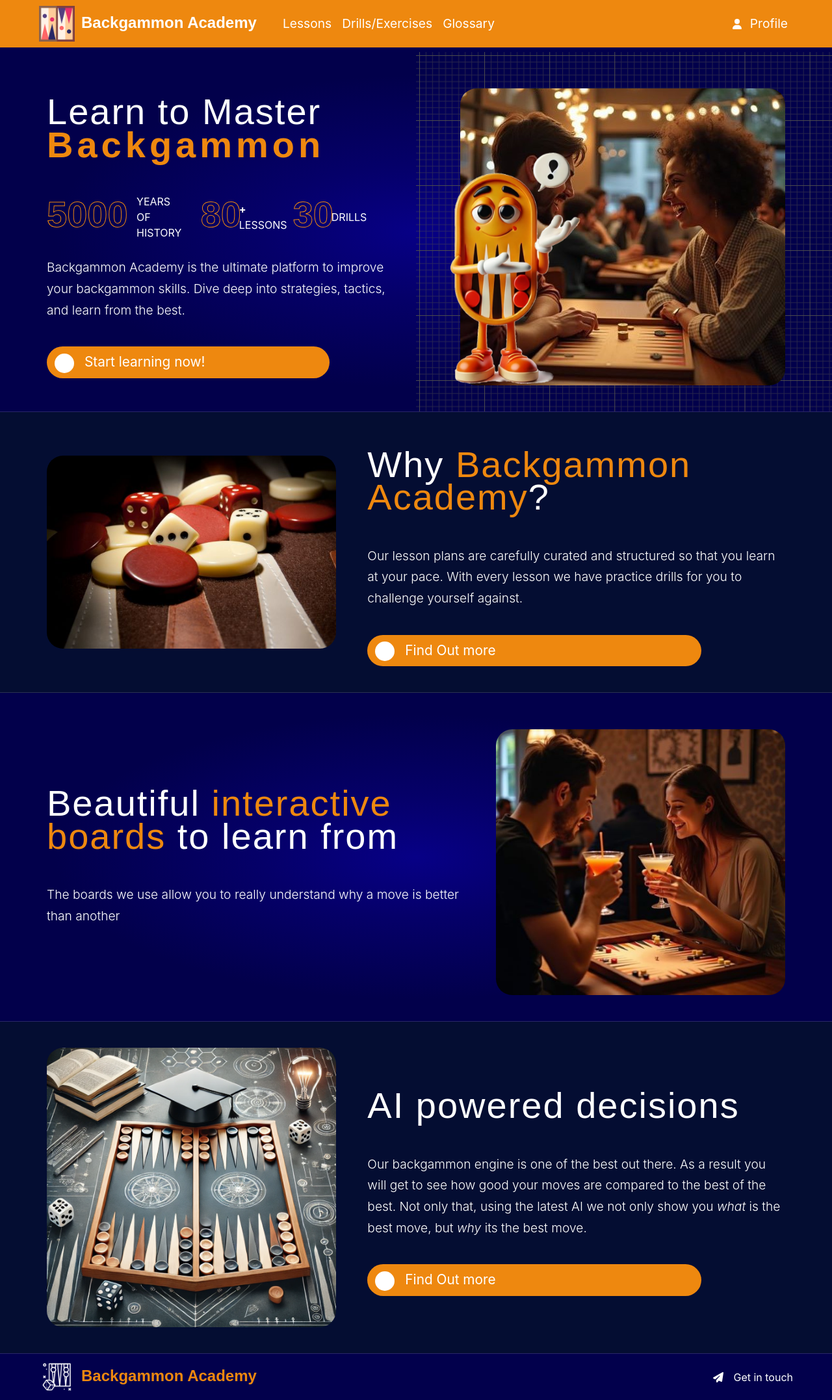
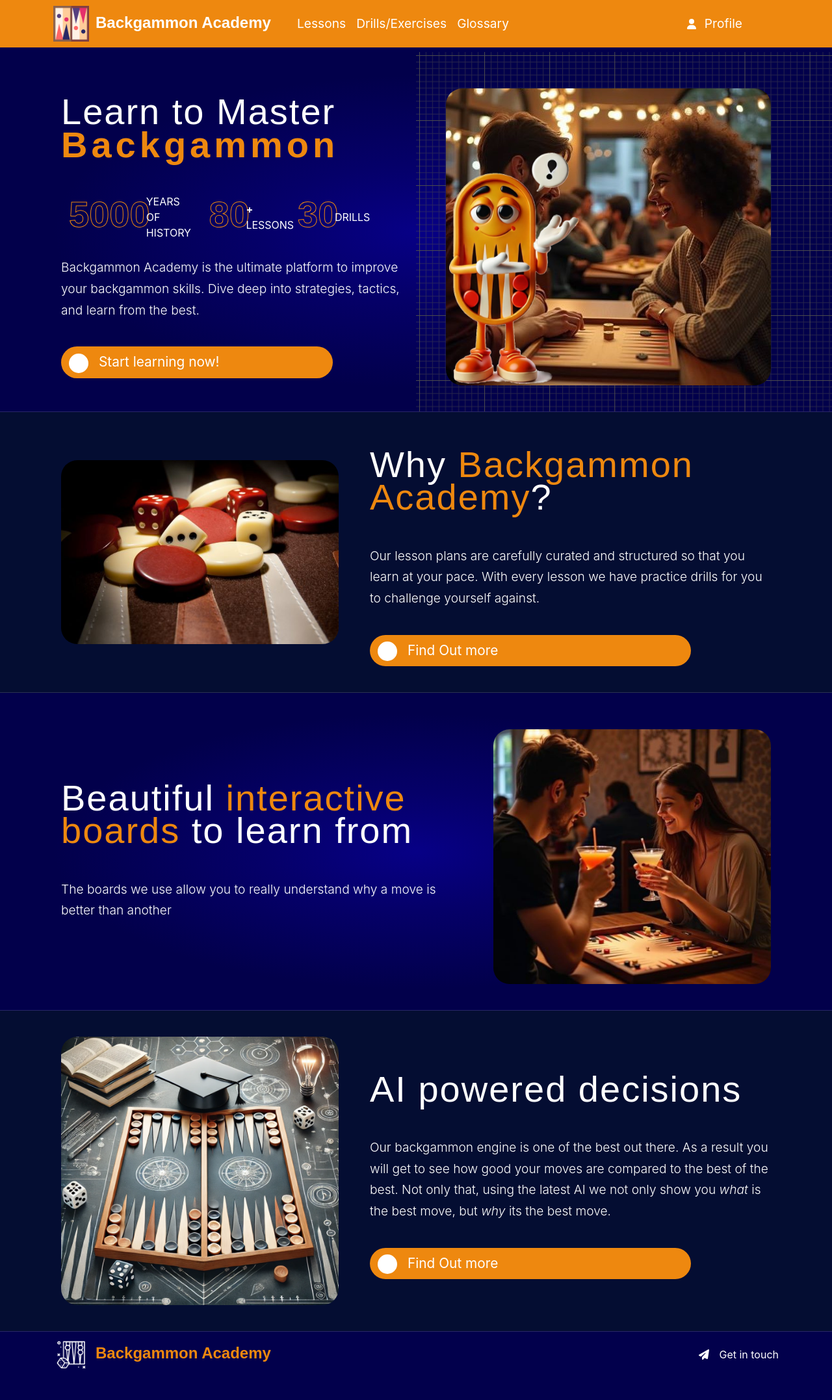
Before and after one commit to olenadm/TheGame, a React (Create React App) app in the folder dev-package/frontend/: page / in a window 1280 px wide. Shown: the whole page at 65% size. After the commit the page ends 2120 px from the top, so only its background shows below. Built offline with nearby package versions, Linux system fonts and the light colour scheme; no server answers; a web font is replaced by a local one.

Commit message:
Layout changes

```diff
--- a/dev-package/frontend/src/App.js
+++ b/dev-package/frontend/src/App.js
@@ -15,7 +15,6 @@ import Menu from "./components/Menu";
 import Footer from "./components/Footer";
 import Home from "./components/Home";
 import { ProfileProvider } from "./contexts/ProfileContext";
-
 
 import DrillDetail from "./components/DrillDetail";
 import { BglogProvider } from "./contexts/BgLogContext";
@@ -38,10 +37,9 @@ function App() {
     <BglogProvider>
       <ProfileProvider>
         <Router>
-
           <Menu isLoggedIn={isLoggedIn} />{" "}
           {/* Pass isLoggedIn to show/hide login/profile buttons */}
-            <div className="app-content">
+          <div className="app-content position-relative">
             <Routes>
               <Route path="/" element={<Home />} />
               <Route path="/editor" element={<Editor />} />
@@ -51,15 +49,11 @@ function App() {
               />
               <Route
                 path="/lessons"
-                  element={
-                    isLoggedIn ? <LessonList /> : <Navigate to="/login" />
-                  }
+                element={isLoggedIn ? <LessonList /> : <Navigate to="/login" />}
               />
               <Route
                 path="/drills"
-                  element={
-                    isLoggedIn ? <DrillList /> : <Navigate to="/login" />
-                  }
+                element={isLoggedIn ? <DrillList /> : <Navigate to="/login" />}
               />
               <Route
                 path="/drills/:glossaryId"
@@ -85,9 +79,8 @@ function App() {
               />
               <Route path="*" element={<Navigate to="/" />} />
             </Routes>
+            <Footer />
           </div>
-            <Footer />
-
         </Router>
       </ProfileProvider>
     </BglogProvider>
--- a/dev-package/frontend/src/components/Board.jsx
+++ b/dev-package/frontend/src/components/Board.jsx
@@ -90,7 +90,7 @@ const Board = ({ xgid, theme }) => {
 
     return (<>
         <div className="board-wrapper" ref={boardRef}></div>
-        <div id="idInput"><input type="search" id="main-xgid" name="main-xgid" title="XGID" value={feedbackXGID}/></div>
+        {/* <div id="idInput"><input type="search" id="main-xgid" name="main-xgid" title="XGID" value={feedbackXGID}/></div>*/}
     </>);
 };
 
--- a/dev-package/frontend/src/components/DrillDetail.jsx
+++ b/dev-package/frontend/src/components/DrillDetail.jsx
@@ -1,6 +1,6 @@
 import React, { useState, useEffect, useContext } from "react";
 import { useParams, useNavigate, useLocation } from "react-router-dom";
-import { Container, Card, Button, Col, Row } from "react-bootstrap";
+import { Container, Card, Col, Row } from "react-bootstrap";
 import Board from "./Board"; // Import the Board component
 import BoardChoices from "./choices/BoardChoices"; // Import Options
 import axios from "axios";
@@ -102,8 +102,10 @@ const DrillDetail = () => {
   if (!drill) return <div>Loading...</div>;
 
   return (
-    <Container className="mt-5">
+    <Container>
       <section className="section-dark section pt-4 lesson">
+      <Card className="mt-4">
+      <Card.Header>
         <Row className="align-items-center justify-content-between">
           <Col xs={6}>
             <button
@@ -131,30 +133,22 @@ const DrillDetail = () => {
                 </button>
           </Col>
         </Row>
-        <Card className="mt-4">
-          <Card.Header as="h2">Drill Practice - {section}</Card.Header>
+        </Card.Header>
+
+
           <Card.Body>
+          <h2 className='mb-3'>Drill Practice - {section}</h2>
             <Row>
               <Col md={8} className="board-container">
                 <Row>
                   {drill.XGID && <Board xgid={drill.XGID} theme={theme} />}{" "}
                   {/* Display the board */}
                 </Row>
-                <button
-                  className="btn btn-success"
-                  onClick={nextDrill}
-                  disabled={false}
-                >
-                  Next Drill
-                  <FontAwesomeIcon
-                icon={faArrowRight}
-                style={{ marginLeft: "7px", fontSize: "1rem" }}
-              />
-                </button>
+
               </Col>
               <Col md={4} className="info-container">
                 <Card.Text>{drill.Comment}</Card.Text> {/* Drill description */}
-                <Card.Text>{drill.XGID}</Card.Text>
+
                 {bglogLoaded && (
                   <BoardChoices
                     moveData={bestMoveData}
--- a/dev-package/frontend/src/components/Footer.jsx
+++ b/dev-package/frontend/src/components/Footer.jsx
@@ -4,9 +4,10 @@ import { FontAwesomeIcon } from "@fortawesome/react-fontawesome";
 import { faPaperPlane } from "@fortawesome/free-solid-svg-icons";
 const Footer = (isLoggedIn) => {
   return (
-    <Container className="py-2 footer" fluid>
-      <Row className="align-items-center px-xl-5 px-4">
-        <Col md={6}  className="text-center text-md-start">
+    <section className="footer">
+      <Container className="py-2">
+        <Row className="align-items-center">
+          <Col md={6} className="text-center text-md-start">
             {" "}
             <a className="navbar-brand text-color-change" href="/">
               <img src="/images/logo.png" alt="Backgammon Academy" />
@@ -14,11 +15,12 @@ const Footer = (isLoggedIn) => {
             </a>
           </Col>
           <Col md={6} className="text-center text-md-end">
-          <FontAwesomeIcon icon={faPaperPlane}  />
+            <FontAwesomeIcon icon={faPaperPlane} />
             <a href="/">Get in touch</a>
           </Col>
         </Row>
       </Container>
+    </section>
   );
 };
 export default Footer;
--- a/dev-package/frontend/src/components/Home.jsx
+++ b/dev-package/frontend/src/components/Home.jsx
@@ -17,8 +17,8 @@ const Home = () => {
     <>
       <section className="section-dark hero borderBottom">
         <div className="section" style={myStyle}>
-          <Container fluid>
-            <Row className="align-items-center px-xl-5 px-4">
+          <Container >
+            <Row className="align-items-center">
               <Col md={6} className="px-xl-4">
                 <h1 className="heading mb-lg-5 mb-3 mt-5 mt-lg-3">
                   Learn to Master{" "}
@@ -26,7 +26,7 @@ const Home = () => {
                 </h1>
 
                 <Row className="mb-3 mb-lg-4 text-left stroke-text">
-                  <Col lg={5}>
+                  <Col lg={5} className="px-xl-4">
                     <Row className="align-items-center">
                       <Col xs={7} md={5} lg={7}>
                         <h2 className="stroke-color-change">5000</h2>
@@ -100,8 +100,8 @@ const Home = () => {
       </section>
 
       <section className="section section-light borderBottom">
-        <Container fluid>
-          <Row className="align-items-center px-xl-5 px-4">
+        <Container>
+          <Row className="align-items-center">
             <Col md={5} className="px-xl-4">
               <img src="/images/game.jpg" alt="Backgammon social" />
             </Col>
@@ -132,9 +132,9 @@ const Home = () => {
       </section>
 
       <section className="section section-dark borderBottom">
-        <Container fluid>
-          <Row className="align-items-center px-xl-5 px-4">
-            <Col md={7} className="px-xl-4">
+        <Container>
+          <Row className="align-items-center">
+            <Col md={7} className="px-lg-4">
               <h2 className="heading mb-lg-5 mb-3  mt-lg-3 text-start">
                 Beautiful <span className="text-color-change">interactive boards</span> to learn from
               </h2>
@@ -143,7 +143,7 @@ const Home = () => {
                 better than another
               </p>
             </Col>
-            <Col md={5} className="px-xl-4">
+            <Col md={5} className="px-lg-4">
               <img src="/images/bg-cocktails.jpg" alt="Backgammon board" className="float-md-end mt-3" />
             </Col>
           </Row>
@@ -151,12 +151,12 @@ const Home = () => {
       </section>
 
       <section className="section section-light">
-        <Container fluid>
-          <Row className="align-items-center px-xl-5 px-4">
-            <Col md={5} className="px-xl-4">
+        <Container>
+          <Row className="align-items-center">
+            <Col md={5} className="px-lg-4">
               <img src="/images/bg-academy.png" alt="Backgammon board" className='img-fluid' />
             </Col>
-            <Col md={7} className="px-xl-4">
+            <Col md={7} className="px-lg-4">
               <h2 className="heading text-start mb-lg-5 mb-3 mt-5 mt-lg-3">AI powered decisions</h2>
               <p className="text-content">
                 Our backgammon engine is one of the best out there. As a result
--- a/dev-package/frontend/src/components/LessonDetail.css
+++ b/dev-package/frontend/src/components/LessonDetail.css
@@ -49,7 +49,7 @@
 }
 /* Backgammon board itself should not exceed available screen size */
 #bglogContainer {
-  width: 96%; /* Ensures the board doesn't exceed the container width */
+  width: 70%; /* Ensures the board doesn't exceed the container width */
   /*height: 60vh; !* Set max height relative to viewport *!*/
   /*width: auto;*/
   /*height: auto;*/
--- a/dev-package/frontend/src/components/LessonList.css
+++ b/dev-package/frontend/src/components/LessonList.css
@@ -27,6 +27,7 @@
   background-color: #f9f9f9; /* Add a background color if needed */
   border: 1px solid #ddd; /* Optional border */
 }
+.progress-bar{background-color: #e62e3d;}
 .progress-bar-custom {
   height: 8px; /* Adjust the height to make it thinner */
   width: 100%; /* Adjust the width if necessary */
--- a/dev-package/frontend/src/components/Menu.jsx
+++ b/dev-package/frontend/src/components/Menu.jsx
@@ -14,8 +14,8 @@ const Menu = (isLoggedIn) => {
       collapseOnSelect
       className="color-change-nav py-1"
     >
-      <Container fluid>
-        <Navbar.Brand className="ps-lg-5" href="/">
+      <Container>
+        <Navbar.Brand href="/">
           <img src="/images/logo2.png" alt="Backgammon Academy" />
           Backgammon Academy
         </Navbar.Brand>
--- a/dev-package/frontend/src/styles/app.scss
+++ b/dev-package/frontend/src/styles/app.scss
@@ -28,12 +28,11 @@ $success: #647e41;
 $primary: #070086;
 $secondary: #673ab7;
 
-#root,
-html {
-  height: 100%;
-}
+html,
+body,
 #root {
   position: relative;
+  height: 100%;
 }
 /* General page background */
 body {
@@ -81,10 +80,6 @@ h1 span {
 
 .nav-link:hover {
   color: $text-color-light !important;
-}
-
-/* Ensure content is below the navbar */
-.app-content {
 }
 
 /* Navbar and sections */
@@ -355,8 +350,18 @@ label {
   border-bottom: $border1;
 }
 
+.app-content {
+  position: relative;
+  min-height: 100vh;
+  margin-bottom: -75px;
+}
+
 .footer {
   border-top: $border1;
+  bottom: 0;
+  left: 0;
+  right: 0;
+  margin: 0 auto;
 }
 
 .footer a:link,
@@ -553,7 +558,7 @@ label {
     height: 70px;
   }
   .custom-primary-button {
-    width: 45%;
+    width: 50%;
   }
   svg.contact-us-circle {
     width: 50px;
```
Also changed, not shown: dev-package/frontend/src/components/LessonDetail.jsx (+25 -20 lines). Lines whose indentation alone changed are shown as unchanged.
